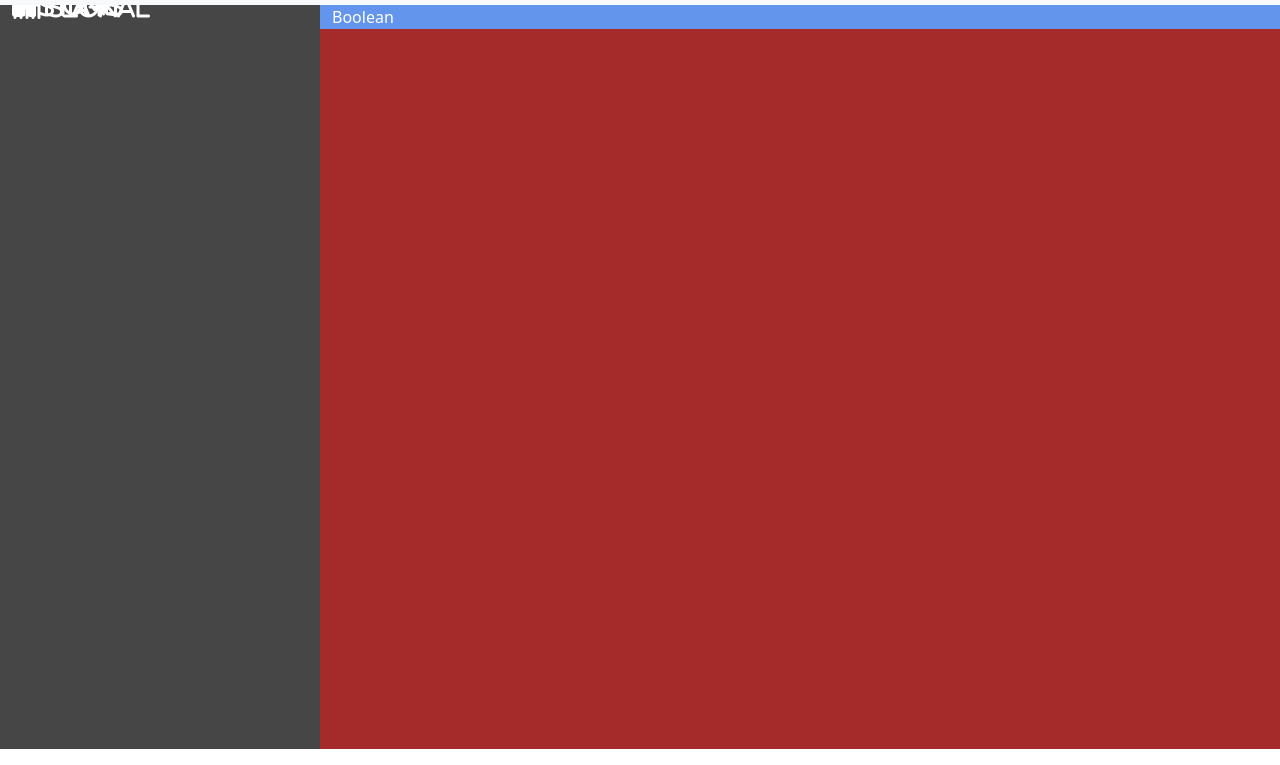
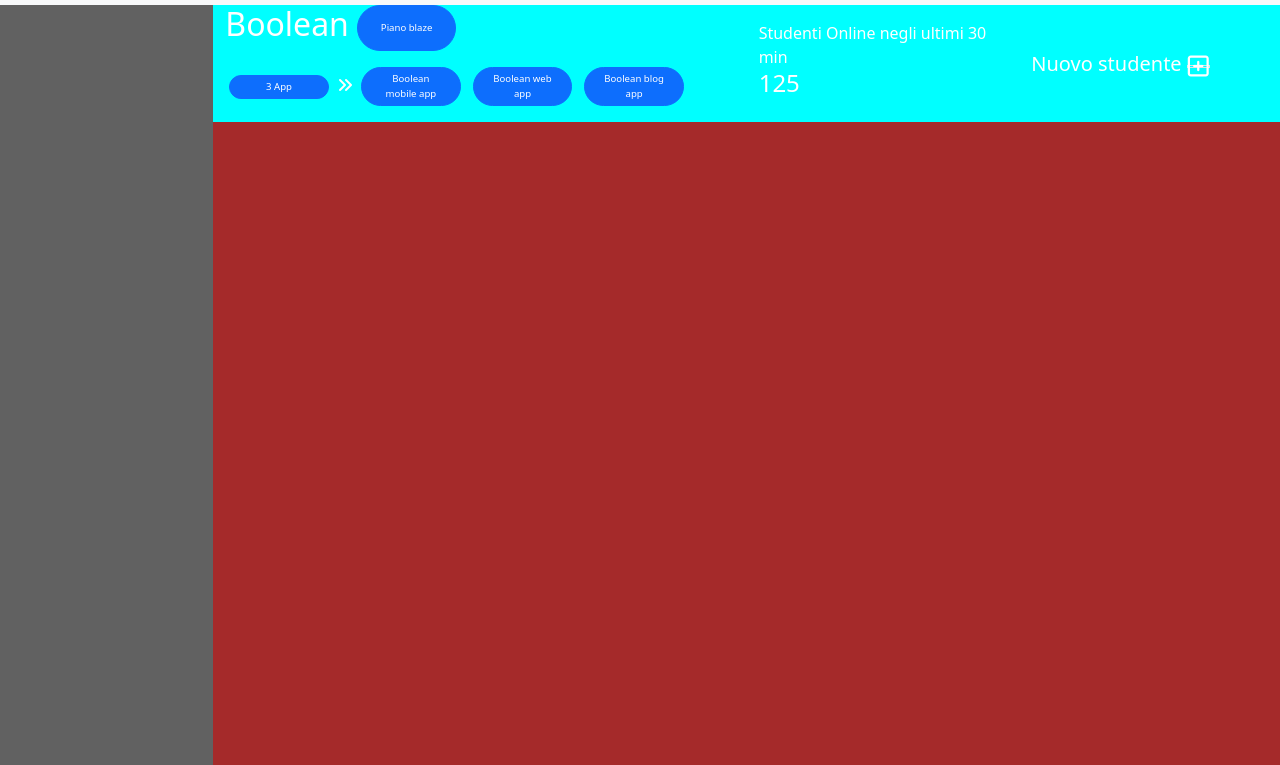
Before and after one commit to FrancescoBonanno1/html-css-bootstrap-dashboard, a plain HTML site: page index.html in a window 1280 px wide. Shown: the part 51-816 px from the top of the page. Drawn offline with nearby package versions, Linux system fonts and the light colour scheme.

Commit message:
main avviato

```diff
--- a/css/style.css
+++ b/css/style.css
@@ -1,17 +1,20 @@
 #mynavigationbar {
     padding-right: 0%;
 }
-
-#leftcontainer {
-    background-color: rgb(70, 70, 70);
+#left{
+    background-image: url(img\sidebar-bg.png);
+    background-color: rgb(44, 44, 44);
+    opacity:75%;
+    height: 95vh;
 }
-
-#superiorbar {
-    background-color: cornflowerblue;
+#right{
+    background-color: brown;
+}
+#boolstats{
+    background-color: aqua;
+}
+#mybtn{
+    font-size: 0.6em;
+    width: 20%;
 
 }
-
-#content {
-    background-color: brown;
-    height: 90vh;
-}
--- a/index.html
+++ b/index.html
@@ -68,41 +68,49 @@
         </nav>
 
     </header>
+    <main class="d-flex">
+        <div id="left" class="col-md-2">
 
-</body>
+        </div>
 
-</section>
+        <div id="right" class="col-md-10">
+            <div id="boolstats" class="">
+                <div class="row align-items-center">
 
-<!--leftcontainer-->
-<div class="d-flex">
-<section id="leftcontainer" class="col-3">
-    <div class="container">
-        <div class="row">
-            <div class="d-flex flex-column ">
-            <i class="fa-solid fa-house fa-xl text-white"> Home</i>
-            <i class="fa-solid fa-chart-simple fa-xl text-white"> Stats </i>
-            <i class="fa-solid fa-signal fa-xl text-white"> Signal </i>
+                    <div class="col-md-6 d-flex flex-column justify-content-center">
+                        <div class="container-fluid d-flex">
+                            <h2 class="text-white">Boolean</h2>
+                            <button id="mybtn" class="btn btn-primary btn-sm mx-2 rounded-pill px-3">Piano blaze</button>
+                        </div>
+
+
+                        <div class="container-fluid align-items-end my-3">
+                            <button id="mybtn" class="btn btn-primary btn-sm mx-1 rounded-pill px-3">3 App</button>
+                            <i class="fa-solid fa-angles-right text-white"></i>
+                            <button id="mybtn" class="btn btn-primary btn-sm mx-1 rounded-pill px-3">Boolean mobile app</button>
+                            <button id="mybtn" class="btn btn-primary btn-sm mx-1 rounded-pill px-3">Boolean web app</button>
+                            <button id="mybtn" class="btn btn-primary btn-sm mx-1 rounded-pill px-3">Boolean blog app</button>
                         </div>
                     </div>
 
+                    <div class="col-md-3">
+                        <span class="text-white fs-6">Studenti Online negli ultimi 30 min</span>
+                        <h2 class="text-white fs-4">125</h2>
                     </div>
-</section>
 
-<!--superiorbar-->
-<section id="superiorbar" class="col-9">
-    <div class="container">
-        <div class="row">
-            <span class="text-white">Boolean</span>
+                    <div class="col-md-3">
+                        <span class="text-white fs-5">Nuovo studente <i class="fa-regular fa-square-plus border fs-4 fa-2xl"></i></span>
                     </div>
-    </div>
-<!--content-->
-<section id="content" class="">
-    <div class="container">
-        <div class="row">
 
                 </div>
-    </div>
-</section>
+
+
             </div>
 
+        </div>
+    </main>
+</body>
+
+
+
 </html>
```
Lines whose indentation alone changed are shown as unchanged.
